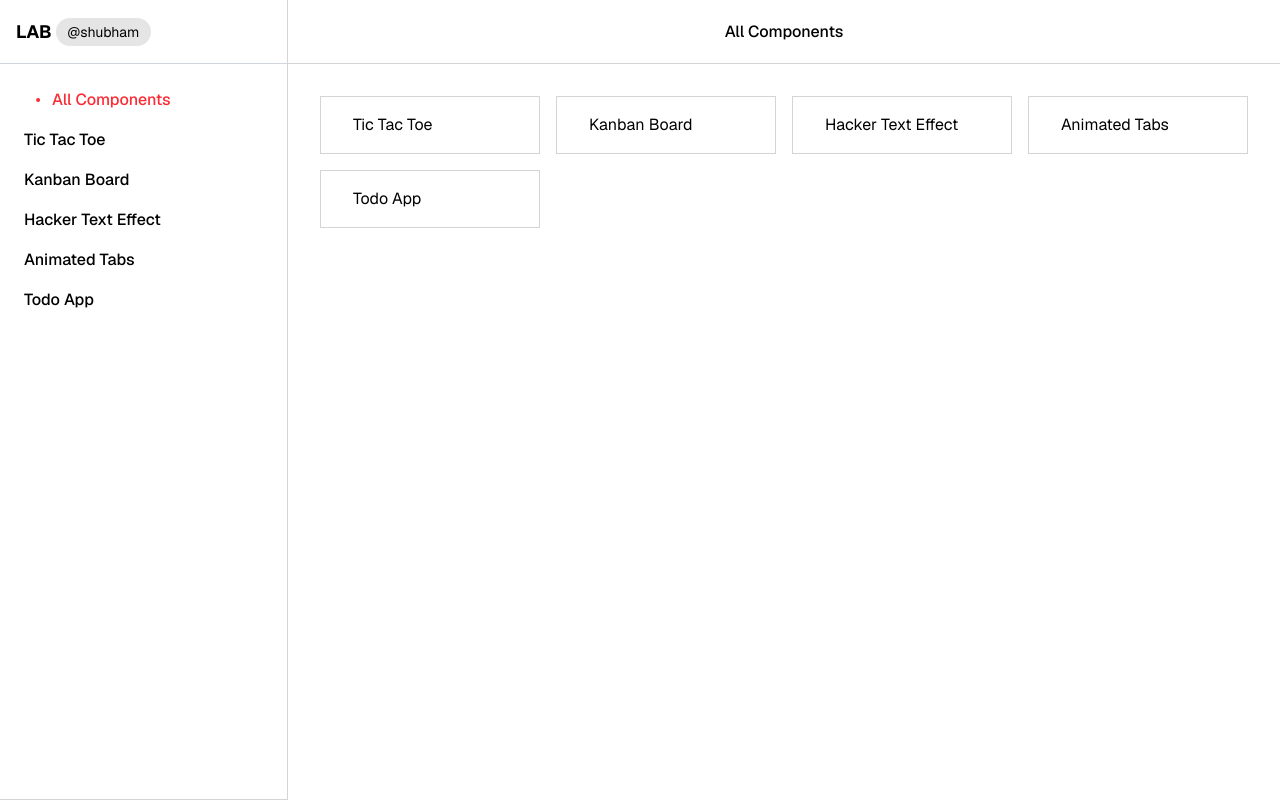
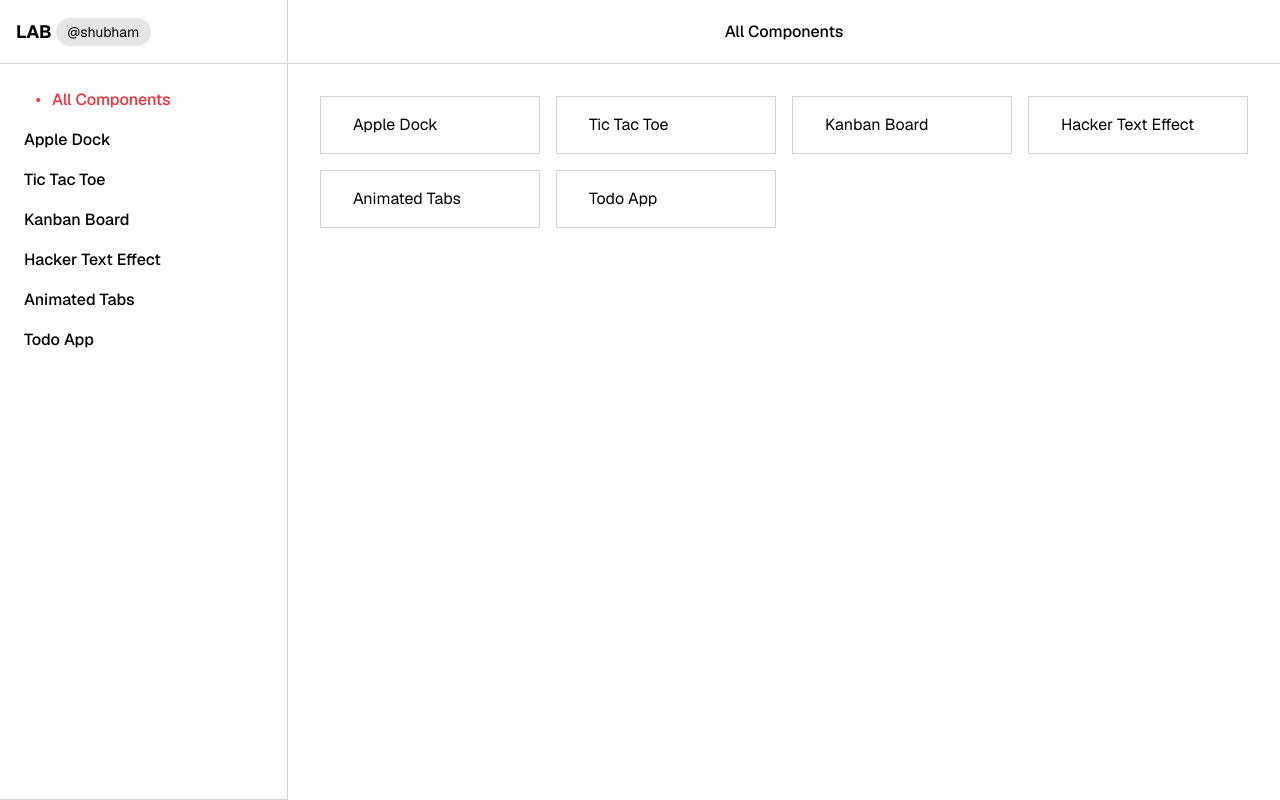
Before and after one commit to Shubham-yelekar/lab, a Next.js app: page / in a window 1280 px wide. Built offline with nearby package versions, Linux system fonts and the light colour scheme.

Commit message:
added Apple dock

```diff
--- a/src/app/ui/Links.ts
+++ b/src/app/ui/Links.ts
@@ -2,6 +2,10 @@ export const pageLinks = [
   {
     name: "All Components",
     href: "/",
+  },
+  {
+    name: "Apple Dock",
+    href: "/components/apple-dock",
   },
   {
     name: "Tic Tac Toe",
```
